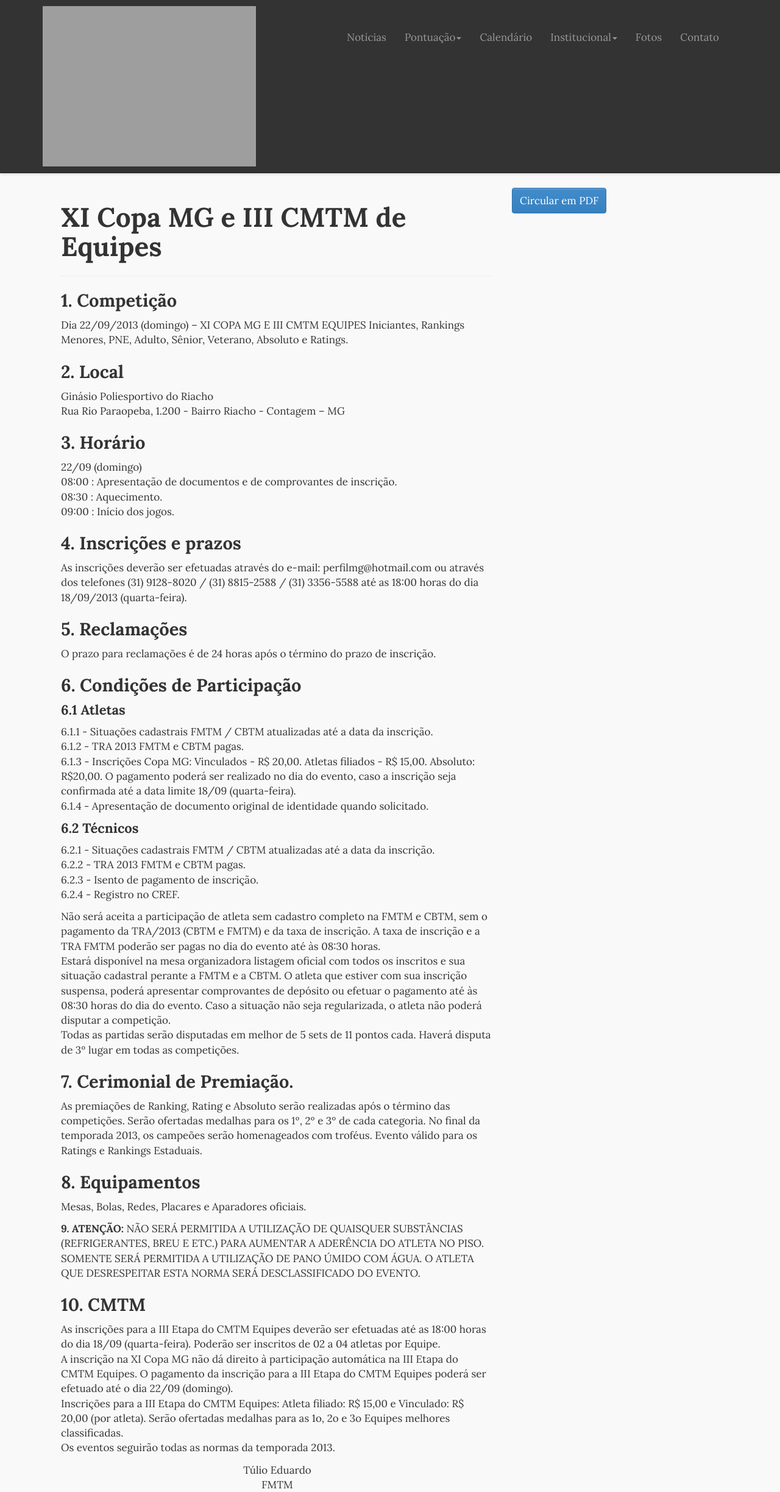
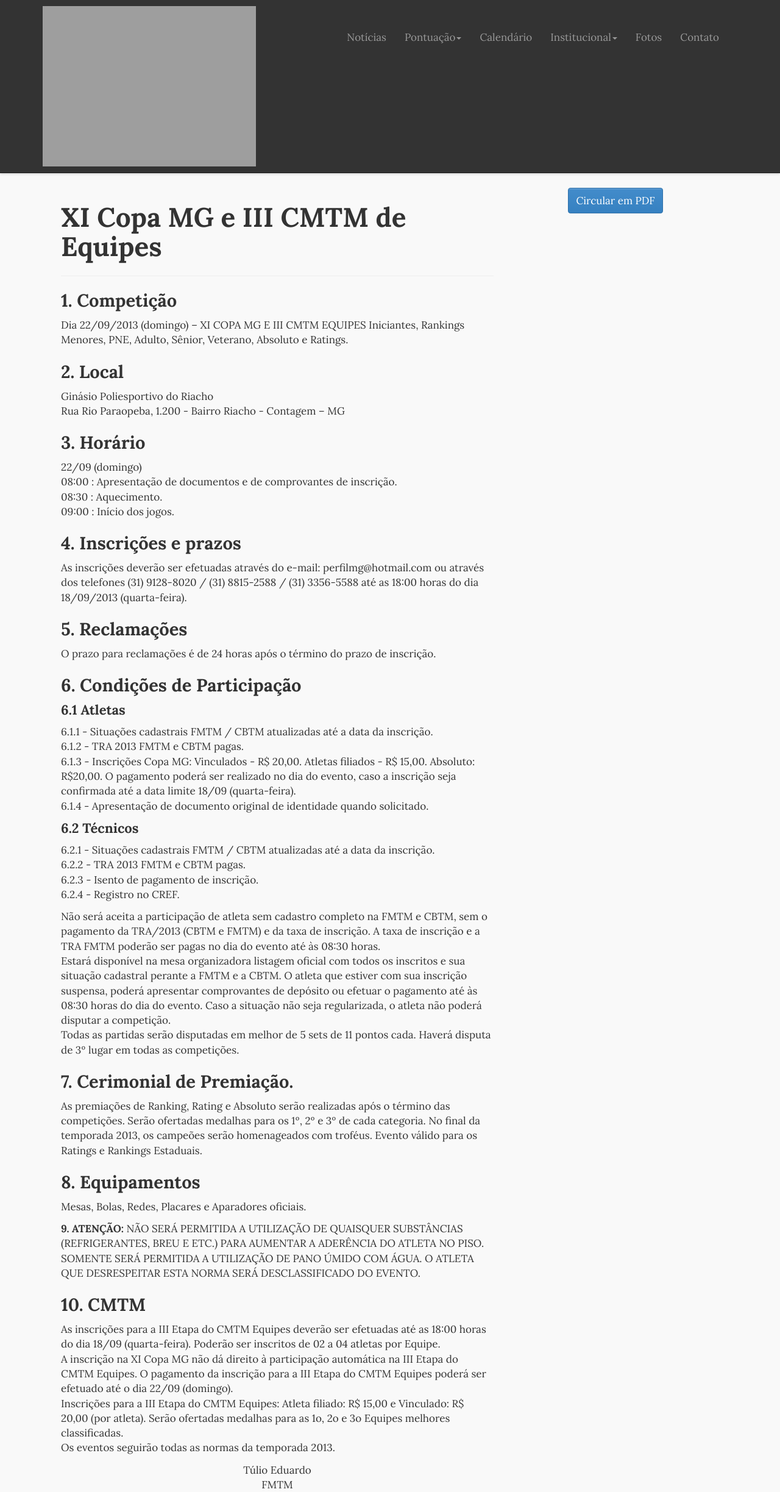
Before and after one commit to thiagokimo/fmtm, a Jekyll site: the page built from _posts/2013-09-11-eventos-xi-copa-mg-e-iii-cmtm-equipes.md, in a window 1280 px wide. Shown: the whole page at 61% size. Built offline with Jekyll 4.4.1, drawn with Linux system fonts in a browser that asks for light colours; Markdown is read by kramdown in place of the engine named in the settings.

Commit message:
Centering button

```diff
--- a/_layouts/circular.html
+++ b/_layouts/circular.html
@@ -14,6 +14,6 @@ layout: default
   </div>
 
   <div class="col-md-4">
-    <a href="{{site.baseurl}}{{page.circular-url}}"><button type="button" class="btn btn-primary">Circular em PDF</button></a>
+    <center><a href="{{site.baseurl}}{{page.circular-url}}" target="_blank"><button type="button" class="btn btn-primary">Circular em PDF</button></a></center>
   </div>
 </div>
```
